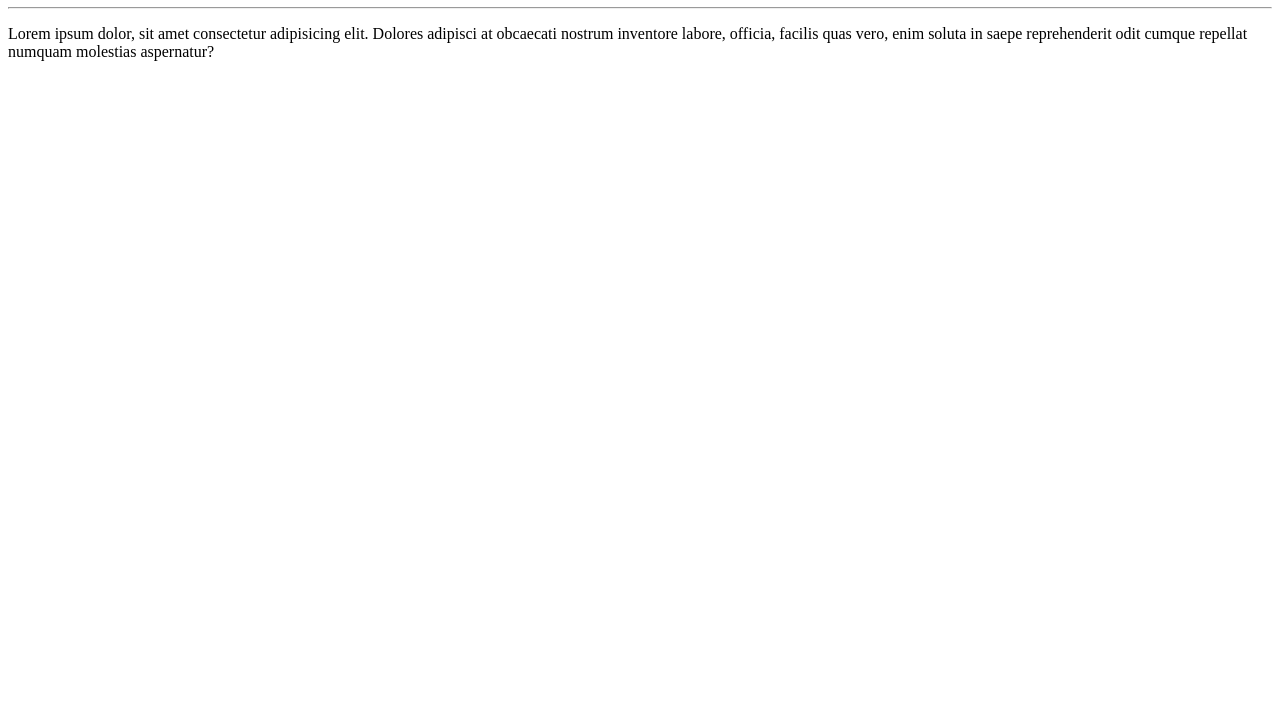
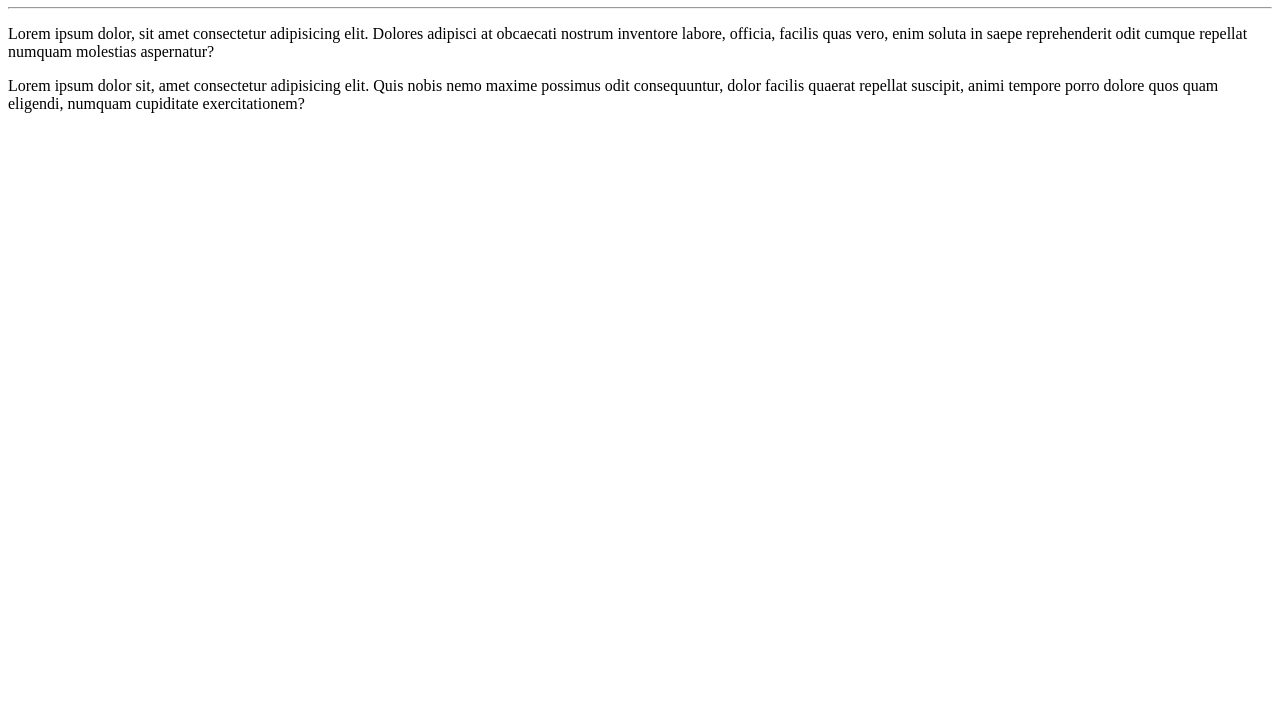
Before and after one commit to Mariana-Arreche/Ola-Mundo, a plain HTML site: page Site-exemplo/index.html in a window 1280 px wide. Shown: the part 73-800 px from the top of the page. Drawn offline with Linux system fonts and the light colour scheme.

Commit message:
Adicionei um parágrafo

```diff
--- a/Site-exemplo/index.html
+++ b/Site-exemplo/index.html
@@ -9,5 +9,6 @@
     <h1>Olá, Mundo!</h1>
     <hr>
     <p>Lorem ipsum dolor, sit amet consectetur adipisicing elit. Dolores adipisci at obcaecati nostrum inventore labore, officia, facilis quas vero, enim soluta in saepe reprehenderit odit cumque repellat numquam molestias aspernatur?</p>
+    <p>Lorem ipsum dolor sit, amet consectetur adipisicing elit. Quis nobis nemo maxime possimus odit consequuntur, dolor facilis quaerat repellat suscipit, animi tempore porro dolore quos quam eligendi, numquam cupiditate exercitationem?</p>
 </body>
 </html>
```
